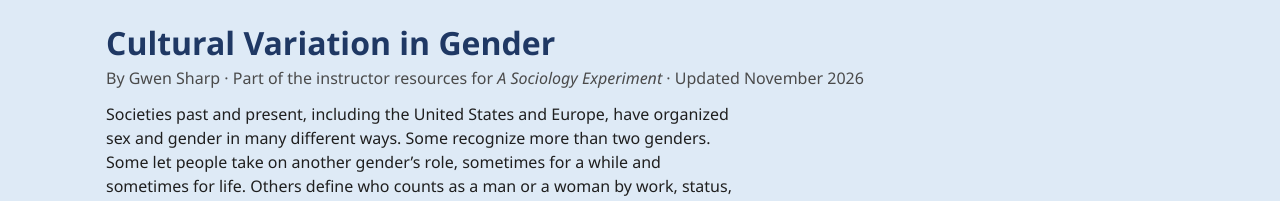
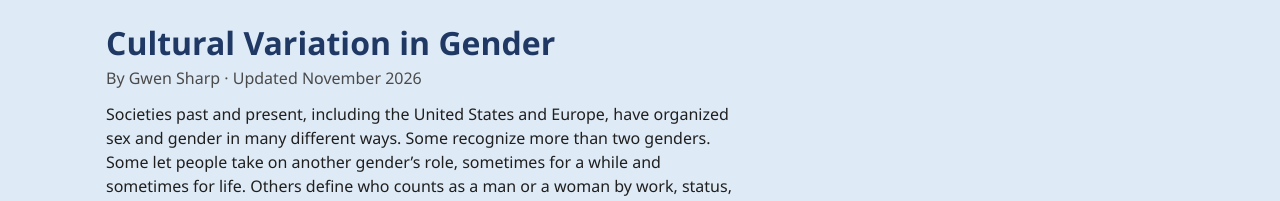
Before and after one commit to gsharpokie/gendermap, a plain HTML site: page index.html in a window 1280 px wide. Shown: the top 201 px of the page. Drawn offline with Linux system fonts and the light colour scheme.

Commit message:
Remove the textbook line
This project stands on its own; credit is to Gwen Sharp only.

Co-Authored-By: Claude Fable 5.2 <noreply@anthropic.com>
Claude-Session: https://claude.ai/code/session_01U3Suqs7pQFCdeiVfbbM3Zz

```diff
--- a/index.html
+++ b/index.html
@@ -15,7 +15,7 @@
   <header class="site-header">
     <div class="wrap">
       <h1>Cultural Variation in Gender</h1>
-      <p class="byline">By Gwen Sharp · Part of the instructor resources for <cite>A Sociology Experiment</cite> · <span id="updated">Updated November 2026</span></p>
+      <p class="byline">By Gwen Sharp · <span id="updated">Updated November 2026</span></p>
       <p class="intro">Societies past and present, including the United States and Europe, have organized sex and gender in many different ways. Some recognize more than two genders. Some let people take on another gender’s role, sometimes for a while and sometimes for life. Others define who counts as a man or a woman by work, status, or law rather than by bodies alone. Select a pin to read about each case and its sources, or use the list below the map.</p>
     </div>
   </header>
```
Also changed, not shown: 1 other file.
